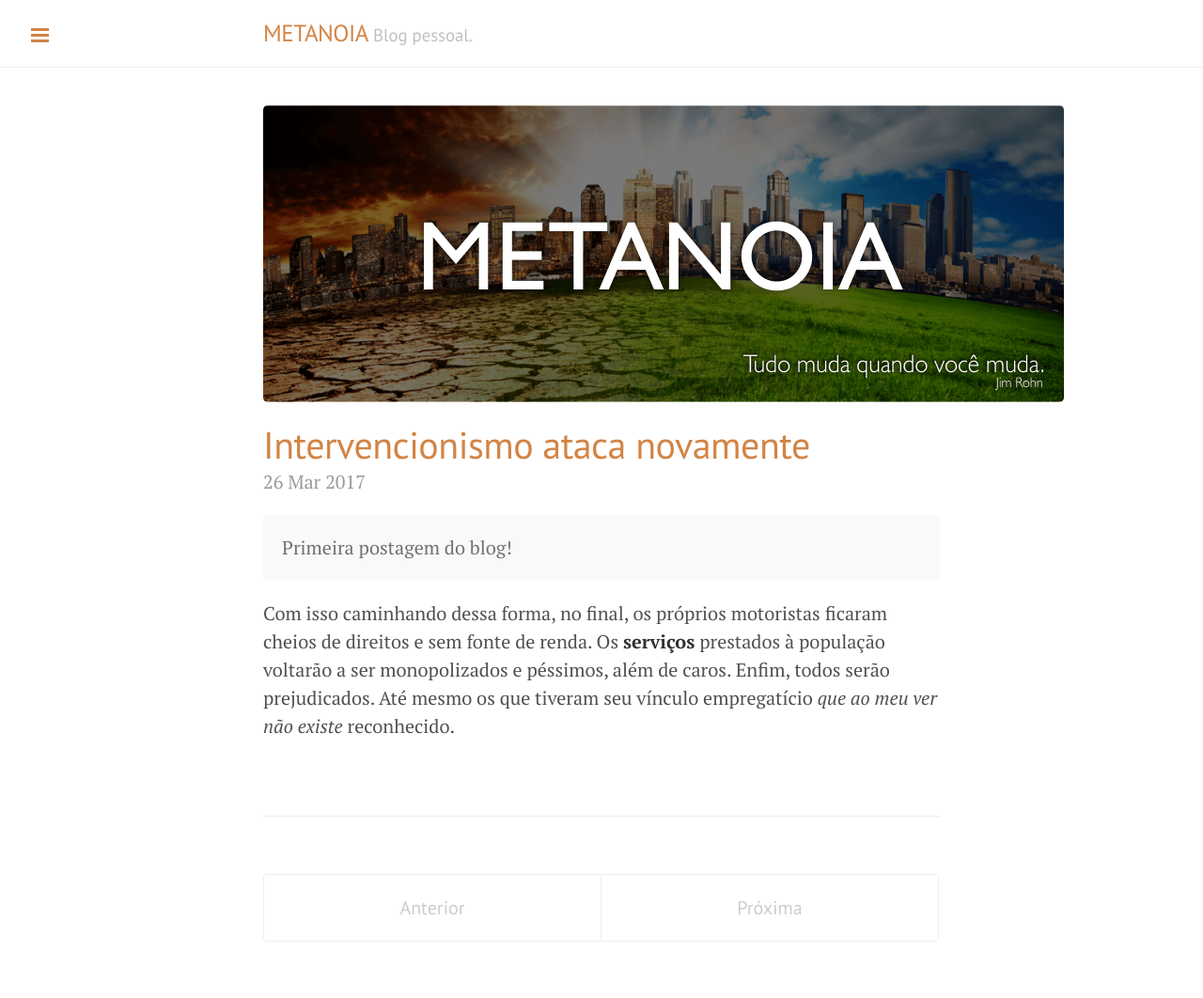
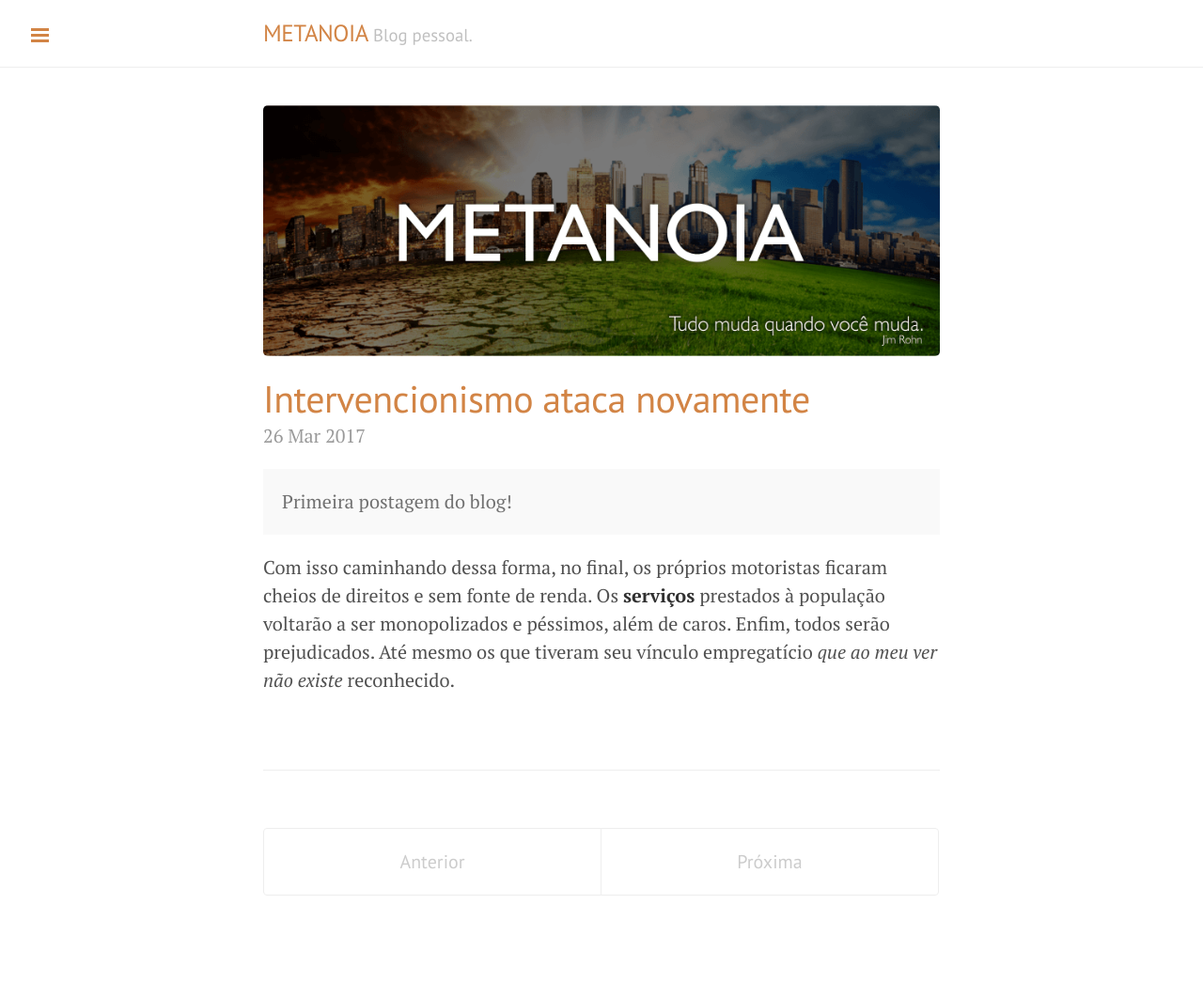
Before and after one commit to metanoia39/metanoia39.github.io, a Jekyll site: the page built from index.html, in a window 1280 px wide. Shown: the whole page at 94% size. Built offline with Jekyll 4.4.1, drawn with Linux system fonts in a browser that asks for light colours; the list of posts is cut into pages by our own code; after the commit the page ends 1013 px from its top, so only the background shows below that.

Commit message:
Adicionando link de CSS customizado.

```diff
--- a/_includes/head.html
+++ b/_includes/head.html
@@ -18,6 +18,7 @@
   <link rel="stylesheet" href="/public/css/poole.css">
   <link rel="stylesheet" href="/public/css/syntax.css">
   <link rel="stylesheet" href="/public/css/lanyon.css">
+  <link rel="stylesheet" href="/public/css/style.css"/>
   <link rel="stylesheet" href="http://fonts.googleapis.com/css?family=PT+Serif:400,400italic,700|PT+Sans:400">
 
   <!-- Icons -->
```
